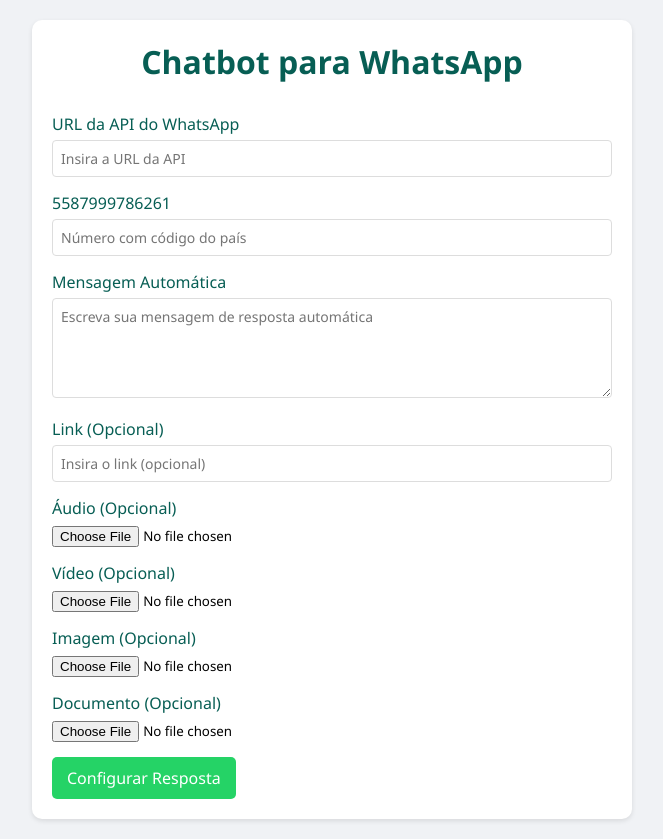
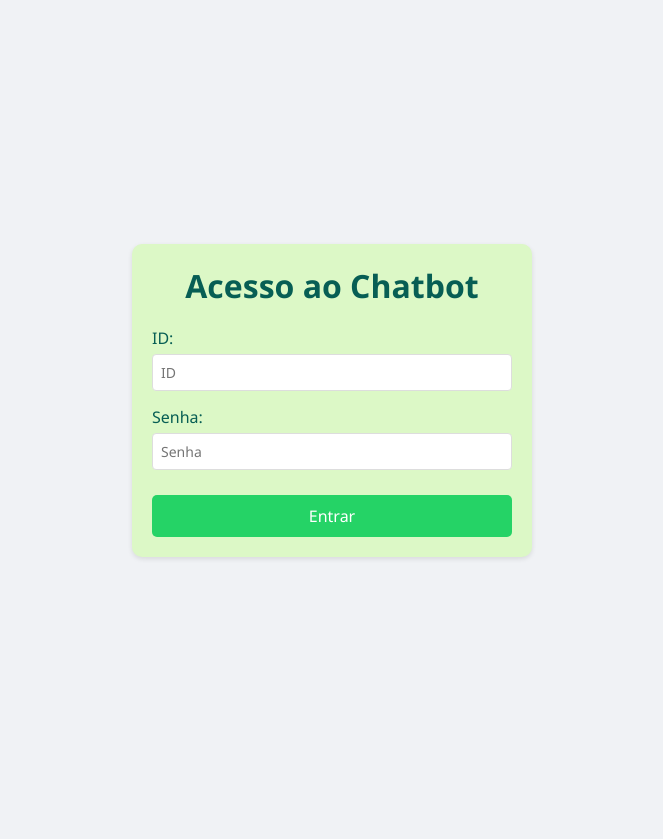
Before and after one commit to iadesignerweb/educandariomariaimaculada, a plain HTML site: page index.html in a window 1280 px wide. Shown: the whole page, without its empty margins (308-971 px from the left). After the commit the page ends 800 px from the top, so only its background shows below. Drawn offline with Linux system fonts and the light colour scheme.

Commit message:
Update index.html

```diff
--- a/index.html
+++ b/index.html
@@ -3,14 +3,15 @@
 <head>
   <meta charset="UTF-8">
   <meta name="viewport" content="width=device-width, initial-scale=1.0">
-  <title>Chatbot para WhatsApp</title>
+  <title>Configuração de Chatbot para WhatsApp</title>
   <style>
     :root {
       --primary: #25D366;
       --secondary: #128C7E;
       --dark: #075E54;
       --light: #DCF8C6;
-      --white: #fff;
+      --background: #f0f2f5;
+      --text: #333;
     }
 
     * {
@@ -21,14 +22,28 @@
     }
 
     body {
-      background: #f0f2f5;
+      background: var(--background);
       padding: 20px;
+      display: flex;
+      justify-content: center;
+      align-items: center;
+      min-height: 100vh;
     }
 
     .container {
       max-width: 600px;
-      margin: 0 auto;
-      background: var(--white);
+      width: 100%;
+      background: var(--light);
+      border-radius: 10px;
+      box-shadow: 0 2px 5px rgba(0,0,0,0.1);
+      padding: 20px;
+      display: none;
+    }
+
+    .login-container {
+      max-width: 400px;
+      width: 100%;
+      background: var(--light);
       border-radius: 10px;
       box-shadow: 0 2px 5px rgba(0,0,0,0.1);
       padding: 20px;
@@ -37,7 +52,7 @@
     h1 {
       color: var(--dark);
       text-align: center;
-      margin-bottom: 30px;
+      margin-bottom: 20px;
     }
 
     .form-group {
@@ -51,112 +66,158 @@
       font-weight: 500;
     }
 
-    input[type="text"],
-    input[type="password"],
+    input[type="text"], input[type="password"],
     textarea {
       width: 100%;
       padding: 8px;
       border: 1px solid #ddd;
       border-radius: 4px;
       font-size: 14px;
+      color: var(--text);
     }
 
     textarea {
-      height: 100px;
+      height: 80px;
     }
 
     .btn {
       background: var(--primary);
-      color: var(--white);
+      color: #fff;
       padding: 10px 15px;
       border: none;
       border-radius: 5px;
       cursor: pointer;
       font-size: 16px;
       transition: background 0.3s ease;
+      width: 100%;
+      margin-top: 10px;
     }
 
     .btn:hover {
       background: var(--secondary);
     }
+
+    footer {
+      margin-top: 20px;
+      text-align: center;
+      color: var(--dark);
+      font-size: 14px;
+    }
+
+    .logout {
+      text-align: center;
+      color: var(--dark);
+      cursor: pointer;
+      margin-top: 20px;
+    }
+
+    .typing-indicator {
+      display: none;
+      color: var(--dark);
+      font-size: 14px;
+      text-align: center;
+      margin-top: 10px;
+    }
   </style>
 </head>
 <body>
-  <div class="container">
+
+  <!-- Login Page -->
+  <div class="login-container" id="loginContainer">
+    <h1>Acesso ao Chatbot</h1>
+    <div class="form-group">
+      <label for="username">ID:</label>
+      <input type="text" id="username" placeholder="ID" required>
+    </div>
+    <div class="form-group">
+      <label for="password">Senha:</label>
+      <input type="password" id="password" placeholder="Senha" required>
+    </div>
+    <button type="button" class="btn" onclick="login()">Entrar</button>
+  </div>
+
+  <!-- Chatbot Form -->
+  <div class="container" id="chatbotContainer">
     <h1>Chatbot para WhatsApp</h1>
     <form id="chatbotForm">
       <div class="form-group">
-        <label for="IJKXIYDA2JEAEIBJ5ZJAEKAHXL2CDXUE
-TK3FKIB2C5Q4X7JKGOGEUSOUVSHQPTUQ
-">URL da API do WhatsApp</label>
-        <input type="password" id="https://wa.me/5587999786261" placeholder="Insira a URL da API" required>
+        <label for="whatsappNumber">Número WhatsApp:</label>
+        <input type="text" id="whatsappNumber" placeholder="5587999786261" required>
       </div>
       <div class="form-group">
-        <label for="whatsappNumber">5587999786261</label>
-        <input type="password" id="5587999786261" placeholder="Número com código do país" required>
+        <label for="message">Mensagem Inicial:</label>
+        <textarea id="message" placeholder="Olá! Conheça nosso curso de Inteligência Artificial, ideal para você que deseja aprender sobre IA em saúde, educação, cultura, e mais. Aproveite essa oportunidade!" required></textarea>
       </div>
       <div class="form-group">
-        <label for="message">Mensagem Automática</label>
-        <textarea id="message" placeholder="Escreva sua mensagem de resposta automática"></textarea>
-      </div>
-      <div class="form-group">
-        <label for="link">Link (Opcional)</label>
-        <input type="text" id="link" placeholder="Insira o link (opcional)">
-      </div>
-      <div class="form-group">
-        <label for="audioFile">Áudio (Opcional)</label>
-        <input type="file" id="audioFile" accept="audio/*">
-      </div>
-      <div class="form-group">
-        <label for="videoFile">Vídeo (Opcional)</label>
-        <input type="file" id="videoFile" accept="video/*">
-      </div>
-      <div class="form-group">
-        <label for="imageFile">Imagem (Opcional)</label>
-        <input type="file" id="imageFile" accept="image/*">
-      </div>
-      <div class="form-group">
-        <label for="documentFile">Documento (Opcional)</label>
-        <input type="file" id="documentFile" accept=".pdf, .doc, .docx, .xls, .xlsx">
+        <label for="link">Link do Curso:</label>
+        <input type="text" id="link" placeholder="https://pliniocell.rdi.store/products/">
       </div>
       <button type="button" class="btn" onclick="sendMessage()">Configurar Resposta</button>
+      <div class="typing-indicator" id="typingIndicator">Digitando...</div>
     </form>
+    <footer>
+      © 2024 - iaDesigner - Feito com ❤ | <a href="https://instagram.com/pliniofabricio_" target="_blank">@Instagram</a>
+    </footer>
+    <div class="logout" onclick="logout()">Sair</div>
   </div>
 
   <script>
+    // Login Functionality
+    function login() {
+      const username = document.getElementById('username').value;
+      const password = document.getElementById('password').value;
+      if (username === "ead" && password === "1316") {
+        document.getElementById('loginContainer').style.display = 'none';
+        document.getElementById('chatbotContainer').style.display = 'block';
+      } else {
+        alert('ID ou senha incorretos.');
+      }
+    }
+
+    function logout() {
+      document.getElementById('chatbotContainer').style.display = 'none';
+      document.getElementById('loginContainer').style.display = 'block';
+    }
+
+    // Função para enviar mensagem usando a API do WhatsApp
+    async function sendWhatsAppMessage(whatsappNumber, message, link) {
+      const apiKey = 'IJKXIYDA2JEAEIBJ5ZJAEKAHXL2CDXUE'; // sua chave da API
+      const url = `https://api.whatsapp.com/send?phone=${whatsappNumber}&text=${message}${link ? '%0A' + link : ''}`;
+
+      try {
+        const response = await fetch(url, {
+          method: 'GET',
+          headers: {
+            'Authorization': `Bearer ${apiKey}`,
+          },
+        });
+
+        if (response.ok) {
+          const jsonResponse = await response.json();
+          console.log('Mensagem enviada com sucesso:', jsonResponse);
+        } else {
+          console.error('Erro ao enviar mensagem:', response.status, response.statusText);
+        }
+      } catch (error) {
+        console.error('Erro na requisição:', error);
+      }
+    }
+
+    // Simulate typing indicator and send message
     function sendMessage() {
-      const apiURL = document.getElementById('http://wa.me/5587999786261').value;
-      const whatsappNumber = document.getElementById('5587999786261').value;
-      const message = document.getElementById('message').value;
-      const link = document.getElementById('link').value;
-      const audioFile = document.getElementById('audioFile').files[0];
-      const videoFile = document.getElementById('videoFile').files[0];
-      const imageFile = document.getElementById('imageFile').files[0];
-      const documentFile = document.getElementById('documentFile').files[0];
+      const whatsappNumber = document.getElementById('whatsappNumber').value;
+      const message = encodeURIComponent(document.getElementById('message').value);
+      const link = document.getElementById('link').value ? encodeURIComponent(document.getElementById('link').value) : '';
+      const typingIndicator = document.getElementById('typingIndicator');
 
-      const formData = new FormData();
-      formData.append("5587999786261", );
-      formData.append("message", message);
-      if (link) formData.append("link", link);
-      if (audioFile) formData.append("audio", audioFile);
-      if (videoFile) formData.append("video", videoFile);
-      if (imageFile) formData.append("image", imageFile);
-      if (documentFile) formData.append("document", documentFile);
-
-      fetch(IJKXIYDA2JEAEIBJ5ZJAEKAHXL2CDXUE
-TK3FKIB2C5Q4X7JKGOGEUSOUVSHQPTUQ, {
-        method: 'POST',
-        body: formData
-      })
-      .then(response => response.json())
-      .then(data => {
-        alert("Mensagem configurada com sucesso!");
-      })
-      .catch(error => {
-        alert("Erro ao configurar a mensagem.");
-        console.error("Erro:", error);
-      });
+      typingIndicator.style.display = 'block';
+      setTimeout(() => {
+        typingIndicator.style.display = 'none';
+        // Chame a função para enviar a mensagem
+        sendWhatsAppMessage(whatsappNumber, message, link);
+      }, 3000);
     }
   </script>
+
 </body>
 </html>
```
